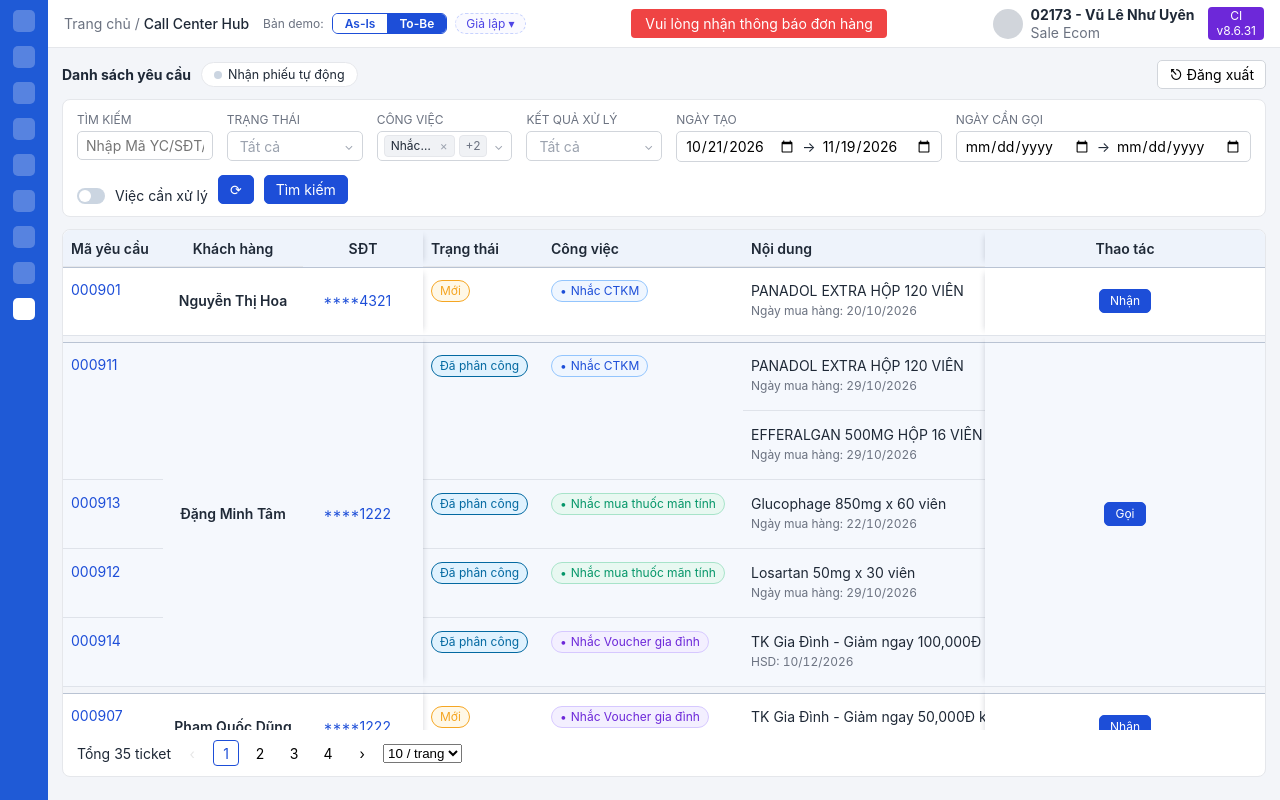
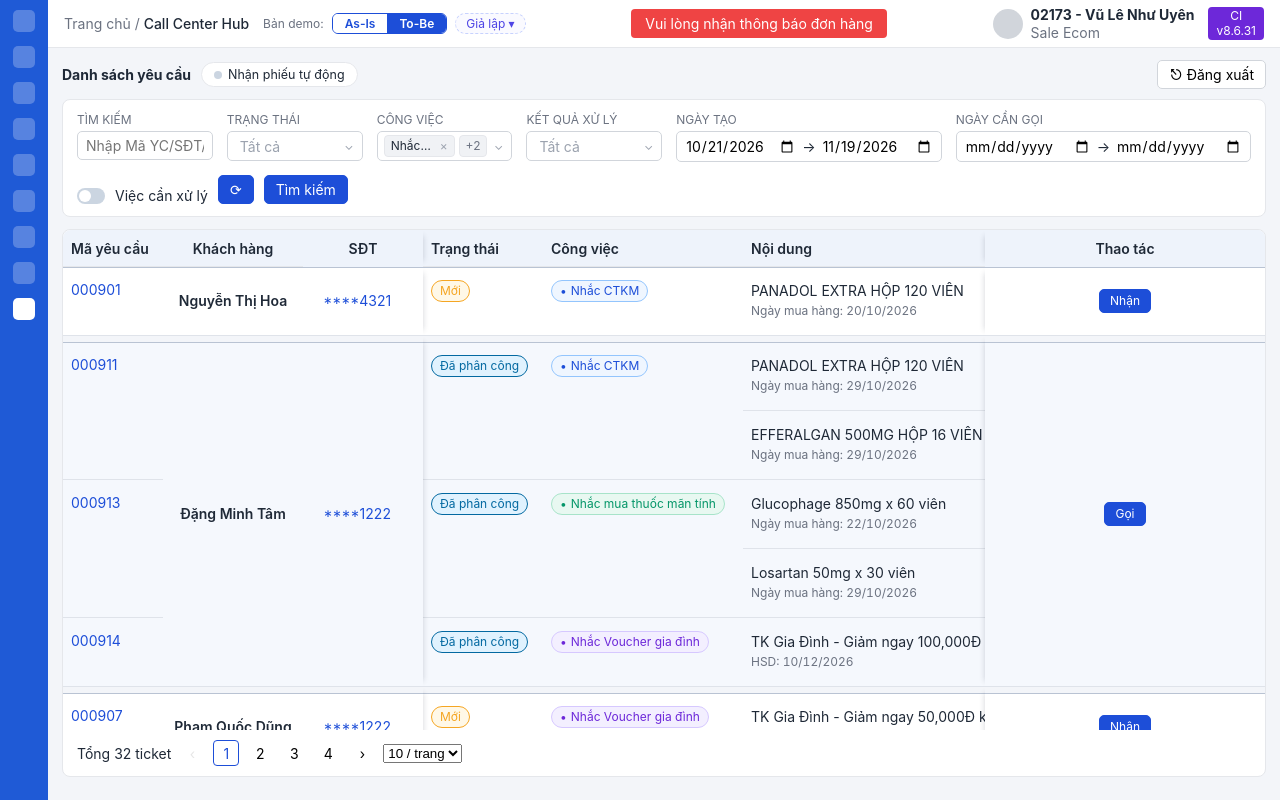
Before and after one commit to cch-prototype/gom-ticket, a plain HTML site: page index.html in a window 1280 px wide. Drawn offline with Linux system fonts and the light colour scheme.

Commit message:
Cập nhật mockup To-Be 19/11/2026 11:29

```diff
--- a/index.html
+++ b/index.html
@@ -2468,21 +2468,18 @@ const TOBE_EXTRA = [
     businessData:{items:[{name:'TK Gia Đình - Giảm ngay 50,000Đ khi tiêm Cúm Mùa', date:'18/11/2026'}]},
     callScheduledDate:null, createdAt:'2026-11-03T10:00:00Z', updatedAt:'2026-11-03T10:00:00Z'}),
   // ===== Bổ sung 09/11 (Hưng): đủ case để bấm thử. Ngày dựng quanh mốc 09/11/2026, tự dời theo ngày mở trang (tbShiftDates).
-  // Hai ticket cùng công việc khác ngày cần gọi; CTKM ngày muộn nhưng voucher ngày sớm (CTKM vẫn nằm trên, cả nhóm được đẩy lên theo ngày voucher)
+  // MoM 18/11: CDE gom 1 ticket - 1 khách hàng - 1 kịch bản, nên mỗi khách chỉ có 1 ticket cho mỗi công việc; SKU/voucher nằm chung trong ticket.
+  // CTKM ngày muộn nhưng voucher ngày sớm (CTKM vẫn nằm trên, cả nhóm được đẩy lên theo ngày voucher). Thuốc mãn tính 2 SKU khác ngày mua trong 1 ticket.
   mk(911,{_tobe:true, customerName:'Đặng Minh Tâm', phone:'0905111222', businessFlowId:'PHARMA-NHAC_CTKM', status:'ASSIGNED',
     businessData:{campID:'CAMP-CTKM-202611', items:[{name:'PANADOL EXTRA HỘP 120 VIÊN', date:'19/10/2026'},{name:'EFFERALGAN 500MG HỘP 16 VIÊN', date:'19/10/2026'}]},
     callScheduledDate:'2026-11-14T17:00:00Z', expiredTime:'2026-11-22T16:59:59Z', createdAt:'2026-11-06T02:00:00Z', updatedAt:'2026-11-06T02:00:00Z'}),
-  mk(912,{_tobe:true, customerName:'Đặng Minh Tâm', phone:'0905111222', businessFlowId:'PHARMA-NHAC_THUOC_MAN_TINH', status:'ASSIGNED',
-    businessData:{items:[{name:'Losartan 50mg x 30 viên', date:'19/10/2026'}]}, callScheduledDate:'2026-11-14T17:00:00Z', expiredTime:'2026-11-22T16:59:59Z', createdAt:'2026-11-02T02:00:00Z', updatedAt:'2026-11-02T02:00:00Z'}),
   mk(913,{_tobe:true, customerName:'Đặng Minh Tâm', phone:'0905111222', businessFlowId:'PHARMA-NHAC_THUOC_MAN_TINH', status:'ASSIGNED',
-    businessData:{items:[{name:'Glucophage 850mg x 60 viên', date:'12/10/2026'}]}, callScheduledDate:'2026-11-07T17:00:00Z', expiredTime:'2026-11-15T16:59:59Z', createdAt:'2026-11-05T02:00:00Z', updatedAt:'2026-11-05T02:00:00Z'}),
+    businessData:{items:[{name:'Glucophage 850mg x 60 viên', date:'12/10/2026'},{name:'Losartan 50mg x 30 viên', date:'19/10/2026'}]}, callScheduledDate:'2026-11-07T17:00:00Z', expiredTime:'2026-11-15T16:59:59Z', createdAt:'2026-11-05T02:00:00Z', updatedAt:'2026-11-05T02:00:00Z'}),
   mk(914,{_tobe:true, customerName:'Đặng Minh Tâm', phone:'0905111222', businessFlowId:'PHARMA-NHAC_VOUCHER', status:'ASSIGNED',
     businessData:{items:[{name:'TK Gia Đình - Giảm ngay 100,000Đ khi tiêm Zona', date:'30/11/2026'}]}, callScheduledDate:'2026-11-06T17:00:00Z', expiredTime:'2026-11-30T16:59:59Z', createdAt:'2026-11-01T02:00:00Z', updatedAt:'2026-11-01T02:00:00Z'}),
-  // Lọc theo một công việc: thấy 2 dòng nhưng nút Gọi ghi "Cho 3 ticket", ô Khách hàng ghi "KH còn 1 ticket khác"
+  // Lọc theo một công việc: thấy 1 dòng nhưng nút Gọi ghi "Cho 2 ticket", ô Khách hàng ghi "KH còn 1 ticket khác". Voucher có 2 voucher trong 1 ticket.
   mk(921,{_tobe:true, customerName:'Lý Thu Hằng', phone:'0938222333', businessFlowId:'PHARMA-NHAC_VOUCHER', status:'ASSIGNED',
-    businessData:{items:[{name:'TK Gia Đình - Giảm ngay 50,000Đ khi tiêm Cúm Mùa', date:'25/11/2026'}]}, callScheduledDate:'2026-11-09T17:00:00Z', expiredTime:'2026-11-25T16:59:59Z', createdAt:'2026-11-04T03:00:00Z', updatedAt:'2026-11-04T03:00:00Z'}),
-  mk(922,{_tobe:true, customerName:'Lý Thu Hằng', phone:'0938222333', businessFlowId:'PHARMA-NHAC_VOUCHER', status:'ASSIGNED',
-    businessData:{items:[{name:'TK Gia Đình - Giảm ngay 200,000Đ khi tiêm HPV', date:'28/11/2026'}]}, callScheduledDate:'2026-11-11T17:00:00Z', expiredTime:'2026-11-28T16:59:59Z', createdAt:'2026-11-06T03:00:00Z', updatedAt:'2026-11-06T03:00:00Z'}),
+    businessData:{items:[{name:'TK Gia Đình - Giảm ngay 50,000Đ khi tiêm Cúm Mùa', date:'25/11/2026'},{name:'TK Gia Đình - Giảm ngay 200,000Đ khi tiêm HPV', date:'28/11/2026'}]}, callScheduledDate:'2026-11-09T17:00:00Z', expiredTime:'2026-11-25T16:59:59Z', createdAt:'2026-11-04T03:00:00Z', updatedAt:'2026-11-04T03:00:00Z'}),
   mk(923,{_tobe:true, customerName:'Lý Thu Hằng', phone:'0938222333', businessFlowId:'PHARMA-NHAC_THUOC_MAN_TINH', status:'ASSIGNED',
     businessData:{items:[{name:'Amlodipin 5mg x 30 viên', date:'15/10/2026'}]}, callScheduledDate:'2026-11-10T17:00:00Z', expiredTime:'2026-11-18T16:59:59Z', createdAt:'2026-11-05T03:00:00Z', updatedAt:'2026-11-05T03:00:00Z'}),
   // Cùng SĐT với nhóm đang xử lý: ticket Mới đứng nhóm riêng có nút Nhận; Nhận xong sang nhóm đang xử lý (Hưng 12/11 chiều)
@@ -2506,14 +2503,12 @@ const TOBE_EXTRA = [
   mk(952,{_tobe:true, customerName:'Mai Thị Thảo', phone:'0922666777', businessFlowId:'PHARMA-NHAC_THUOC_MAN_TINH', status:'CLOSED',
     dispositionLabel:'Không có nhu cầu', dispositionCode:'Không có nhu cầu', resolution:'NO_SALE', closedAt:'2026-11-06T04:05:00Z', attemptCount:1,
     businessData:{items:[{name:'Losartan 50mg x 30 viên', date:'09/10/2026'}]}, callScheduledDate:'2026-11-05T17:00:00Z', expiredTime:'2026-11-13T16:59:59Z', createdAt:'2026-10-31T06:00:00Z', updatedAt:'2026-11-06T04:05:00Z'}),
-  // Nhóm 4 ticket nằm vắt qua ranh giới trang (10 ticket mỗi trang): trang kéo dài cho đủ nhóm, không cắt
+  // Nhóm 3 ticket nằm vắt qua ranh giới trang (10 ticket mỗi trang): trang kéo dài cho đủ nhóm, không cắt
   mk(961,{_tobe:true, customerName:'Bùi Quang Huy', phone:'0977333444', businessFlowId:'PHARMA-NHAC_CTKM', status:'OPEN', ...NOASG,
     businessData:{campID:'CAMP-CTKM-202611', items:[{name:'PANADOL EXTRA HỘP 120 VIÊN', date:'14/10/2026'}]},
     callScheduledDate:'2026-11-09T17:00:00Z', expiredTime:'2026-11-22T16:59:59Z', createdAt:'2026-11-07T07:00:00Z', updatedAt:'2026-11-07T07:00:00Z'}),
   mk(962,{_tobe:true, customerName:'Bùi Quang Huy', phone:'0977333444', businessFlowId:'PHARMA-NHAC_THUOC_MAN_TINH', status:'ASSIGNED',
-    businessData:{items:[{name:'Bisoprolol 5mg x 30 viên', date:'14/10/2026'},{name:'Aspirin 81mg x 30 viên', date:'14/10/2026'}]}, callScheduledDate:'2026-11-09T17:00:00Z', expiredTime:'2026-11-18T16:59:59Z', createdAt:'2026-11-03T07:00:00Z', updatedAt:'2026-11-03T07:00:00Z'}),
-  mk(963,{_tobe:true, customerName:'Bùi Quang Huy', phone:'0977333444', businessFlowId:'PHARMA-NHAC_THUOC_MAN_TINH', status:'ASSIGNED',
-    businessData:{items:[{name:'Glucophage 850mg x 60 viên', date:'18/10/2026'}]}, callScheduledDate:'2026-11-11T17:00:00Z', expiredTime:'2026-11-22T16:59:59Z', createdAt:'2026-11-04T07:00:00Z', updatedAt:'2026-11-04T07:00:00Z'}),
+    businessData:{items:[{name:'Bisoprolol 5mg x 30 viên', date:'14/10/2026'},{name:'Aspirin 81mg x 30 viên', date:'14/10/2026'},{name:'Glucophage 850mg x 60 viên', date:'18/10/2026'}]}, callScheduledDate:'2026-11-09T17:00:00Z', expiredTime:'2026-11-18T16:59:59Z', createdAt:'2026-11-03T07:00:00Z', updatedAt:'2026-11-03T07:00:00Z'}),
   mk(964,{_tobe:true, customerName:'Bùi Quang Huy', phone:'0977333444', businessFlowId:'PHARMA-NHAC_VOUCHER', status:'ASSIGNED',
     businessData:{items:[{name:'TK Gia Đình - Giảm ngay 100,000Đ khi tiêm Zona', date:'29/11/2026'}]}, callScheduledDate:'2026-11-11T17:00:00Z', expiredTime:'2026-11-29T16:59:59Z', createdAt:'2026-11-02T07:00:00Z', updatedAt:'2026-11-02T07:00:00Z'})
 ];
@@ -2808,7 +2803,7 @@ function tbPaintGroup(t){
   const col = !!TB.gCollapsed && !(MODE==='tobe' && CALL.state!=='IDLE' && TB.pending && TB.pending.key===key); // đang gọi chung thì luôn mở bảng để chọn kết quả
   g.classList.remove('hidden');
   const chips = col ? `<span class="tb-gchips">${grp.map(x=>`<span class="tb-chip${x.id===t.id?' on':''}" title="${tbEsc(flowName(x.businessFlowId))}${x.id===t.id?TBT.chipViewing:''}" onclick="event.stopPropagation();${x.id===t.id?'':`go('${x.id}')`}">${short(x.id)}<span class="tag st-${x.status}">${STATUS[x.status]}</span></span>`).join('')}</span>` : '';
-  const head = `<div class="tb-gh${col?' col':''}" role="button" tabindex="0" aria-expanded="${!col}" title="${col?TBT.groupOpenTip:TBT.groupCloseTip}" onclick="tbToggleGroup()" onkeydown="if(event.key==='Enter'||event.key===' '){event.preventDefault();tbToggleGroup()}"><span class="tb-ght">${TBT.groupTitle(grp.length)} · SĐT ${maskPhone(tbNorm(t.phone))} · ${TBT.cdLabel} ${tbGroupDateTxt(grp)}</span>${chips}<span class="tb-gar">${col?'⌃':'⌄'}</span></div>`;
+  const head = `<div class="tb-gh${col?' col':''}" role="button" tabindex="0" aria-expanded="${!col}" title="${col?TBT.groupOpenTip:TBT.groupCloseTip}" onclick="tbToggleGroup()" onkeydown="if(event.key==='Enter'||event.key===' '){event.preventDefault();tbToggleGroup()}"><span class="tb-ght">${TBT.groupTitle(grp.length)} · SĐT ${maskPhone(tbNorm(t.phone))}${tbGroupDate(grp)===null ? '' : ` · ${TBT.cdLabel} ${tbGroupDateTxt(grp)}`}</span>${chips}<span class="tb-gar">${col?'⌃':'⌄'}</span></div>`;
   const table = col ? '' : `<table class="tb-gt"><thead><tr>${['Mã yêu cầu','Công việc','Mã tham chiếu','Nội dung','Trạng thái','Kết quả xử lý','Thời gian hết hạn','Thao tác'].map(h=>`<th>${h}</th>`).join('')}</tr></thead><tbody>`
     + grp.map(x=>`<tr class="tb-row${x.id===t.id?' tb-cur':''}${TB.pending && TB.pending.key===key && TB.pending.ids.has(x.id)?' tb-pend':''}" onclick="tbRowPick(event,'${x.id}')" tabindex="0" onkeydown="if((event.key==='Enter'||event.key===' ')&&event.target===this){event.preventDefault();tbPick('${x.id}')}" title="${x.id===t.id?TBT.rowViewingTip:TBT.rowPickTip}"${x.id===t.id?' aria-current="true"':''}><td><span class="link" onclick="event.stopPropagation();tbPick('${x.id}')">${short(x.id)}</span>${copyIc(x.id,'mã yêu cầu')}${''/* Hưng 09/11: bỏ chữ "Đang xem", giữ dòng tô nền tb-cur */}${tbMine(x)}</td>
       <td><span class="tag ${flowOf(x).cls}">${flowName(x.businessFlowId)}</span></td>
```
